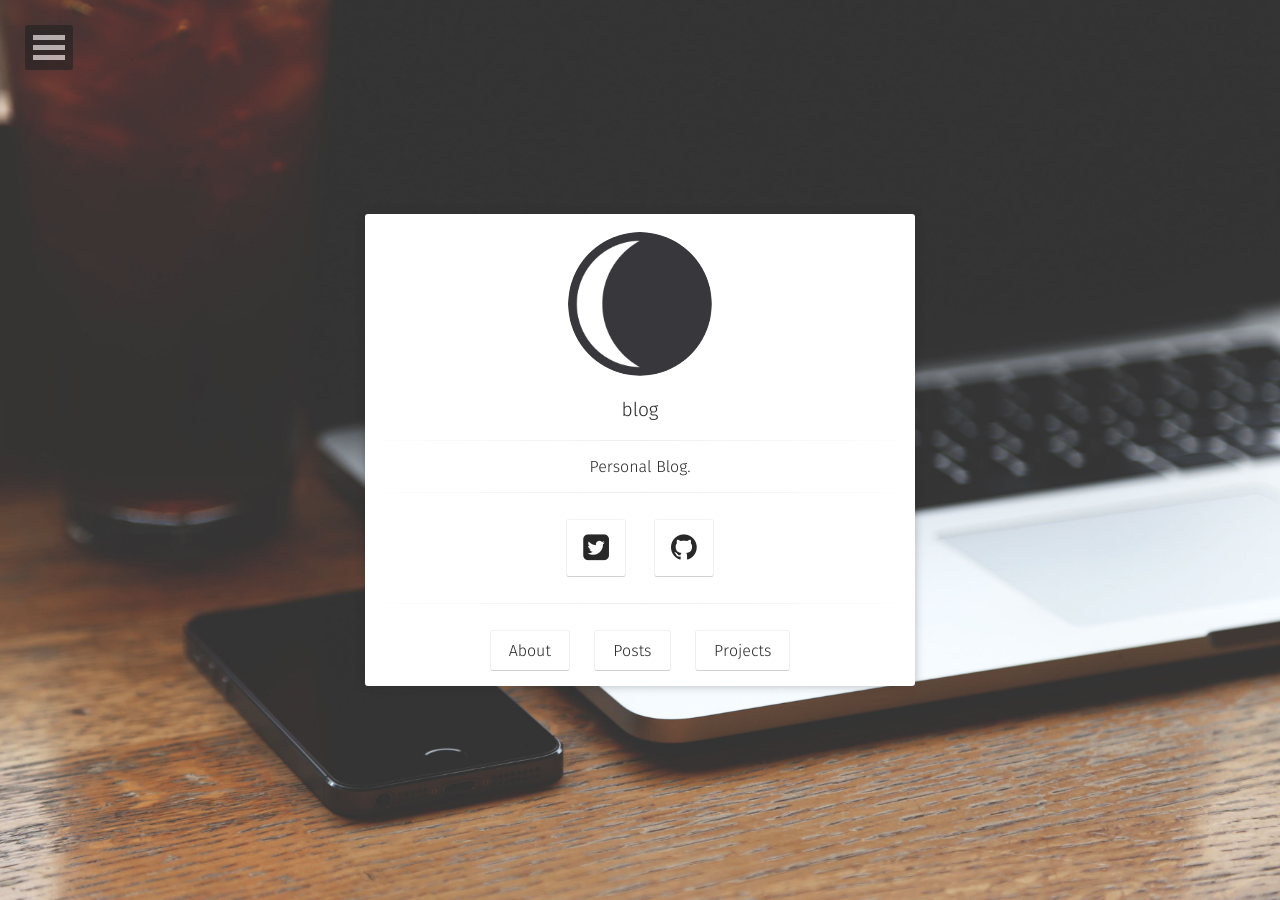
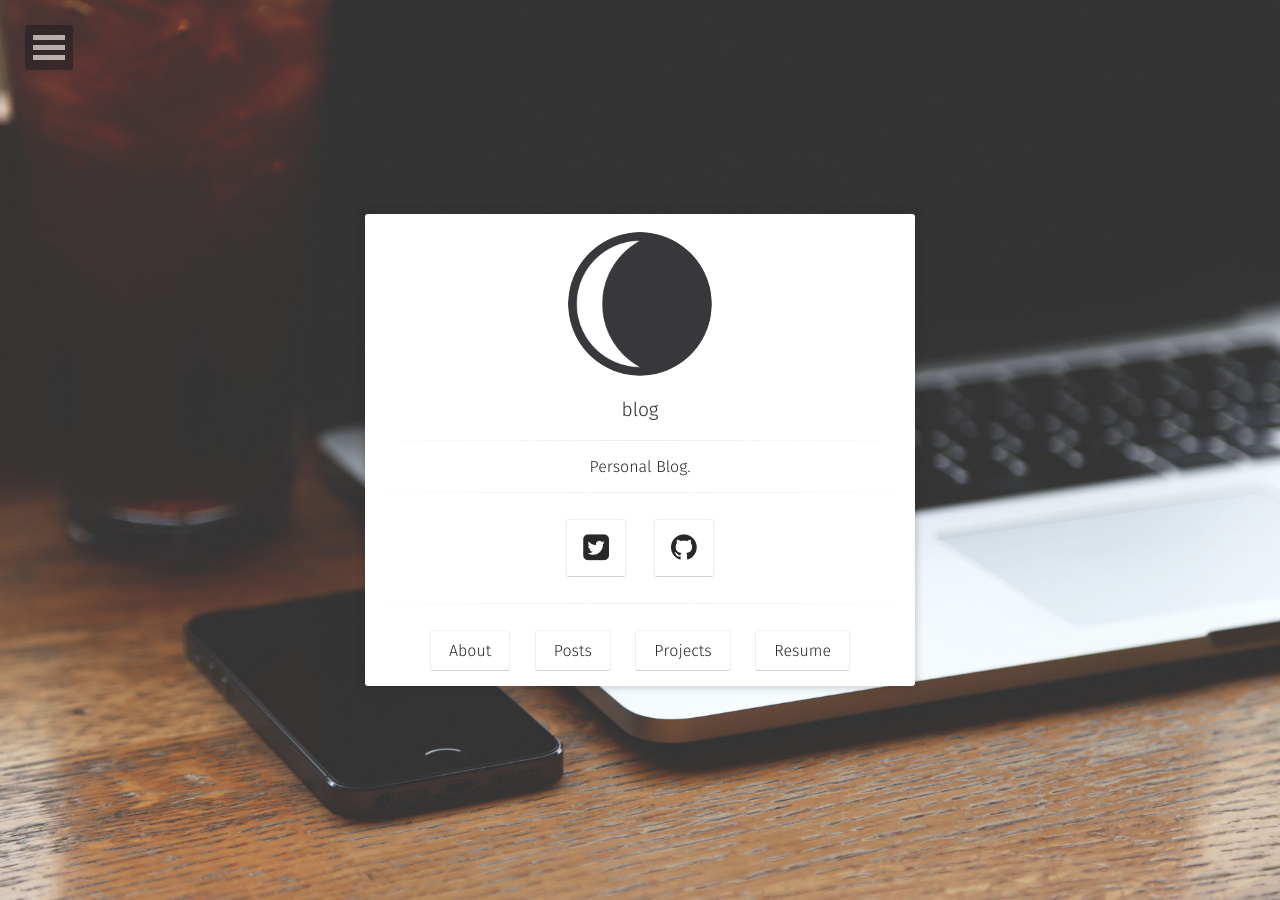
Before and after one commit to loginakhil/loginakhil.github.io, a Jekyll site: the page built from index.html, in a window 1280 px wide. Built offline with Jekyll 4.4.1, drawn with Linux system fonts in a browser that asks for light colours; some web fonts are replaced.

Commit message:
- adding resume reference

```diff
--- a/_layouts/home.html
+++ b/_layouts/home.html
@@ -41,6 +41,9 @@ layout: compress
                          <a class="btn zoombtn" href="{{ site.url }}/projects">
                          Projects
                          </a>
+                         <a class="btn zoombtn" href="{{ site.url }}/about/resume.html">
+                         Resume
+                         </a>
                  </h3>
             </div>
         </div>
```
